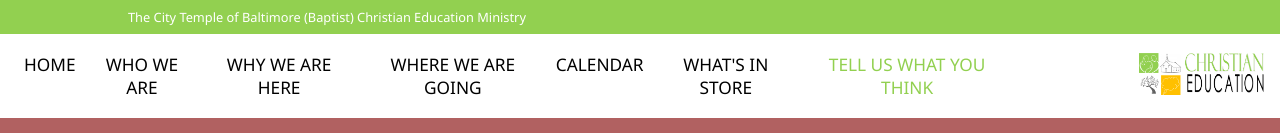
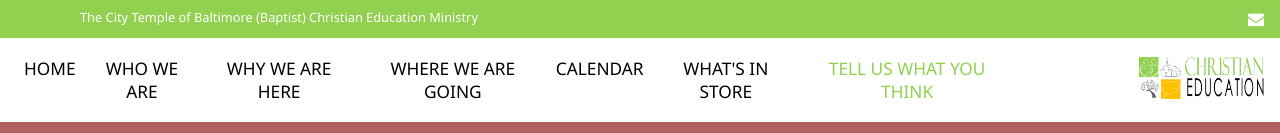
Before and after one commit to EJLearner/church-site-react, a React (Create React App) app: page / in a window 1280 px wide. Shown: the top 133 px of the page. Built offline with nearby package versions, Linux system fonts and the light colour scheme.

Commit message:
add envelope and link to titlebar

```diff
--- a/src/Components/TitleBar/TitleBar.css
+++ b/src/Components/TitleBar/TitleBar.css
@@ -1,10 +1,17 @@
 #titlebar{
   background-color: rgb(146, 208, 80);
   color: white;
+  display: flex;
   font-family: "Segoe UI", Calibri, Candara, Segoe, Optima, Arial, sans-serif;
-  padding: .5em 8em;
+  padding: .5em 1em;
+  justify-content: space-between
 }
 
 #website-title {
   font-size: 80%;
+  padding-left: 5em;
 }
+
+#titlebar a, #titlebar a:visited {
+  color: white;
+}
--- a/src/Components/TitleBar/TitleBar.js
+++ b/src/Components/TitleBar/TitleBar.js
@@ -1,5 +1,4 @@
 import React, {Component} from 'react';
-import {Link} from 'react-router-dom';
 
 import LoginControl from '../LoginControl/LoginControl'
 import styles from './TitleBar.css';
@@ -10,6 +9,9 @@ class TitleBar extends Component {
     <div id='titlebar'>
       <div id="website-title">The City Temple of Baltimore (Baptist) Christian Education Ministry</div>
       <LoginControl />
+        <a href="mailto:thecitytemple317@comcast.net">
+          <i className='fa fa-envelope' title="Email City Temple"></i>
+        </a>
     </div>
     );
   }
```
